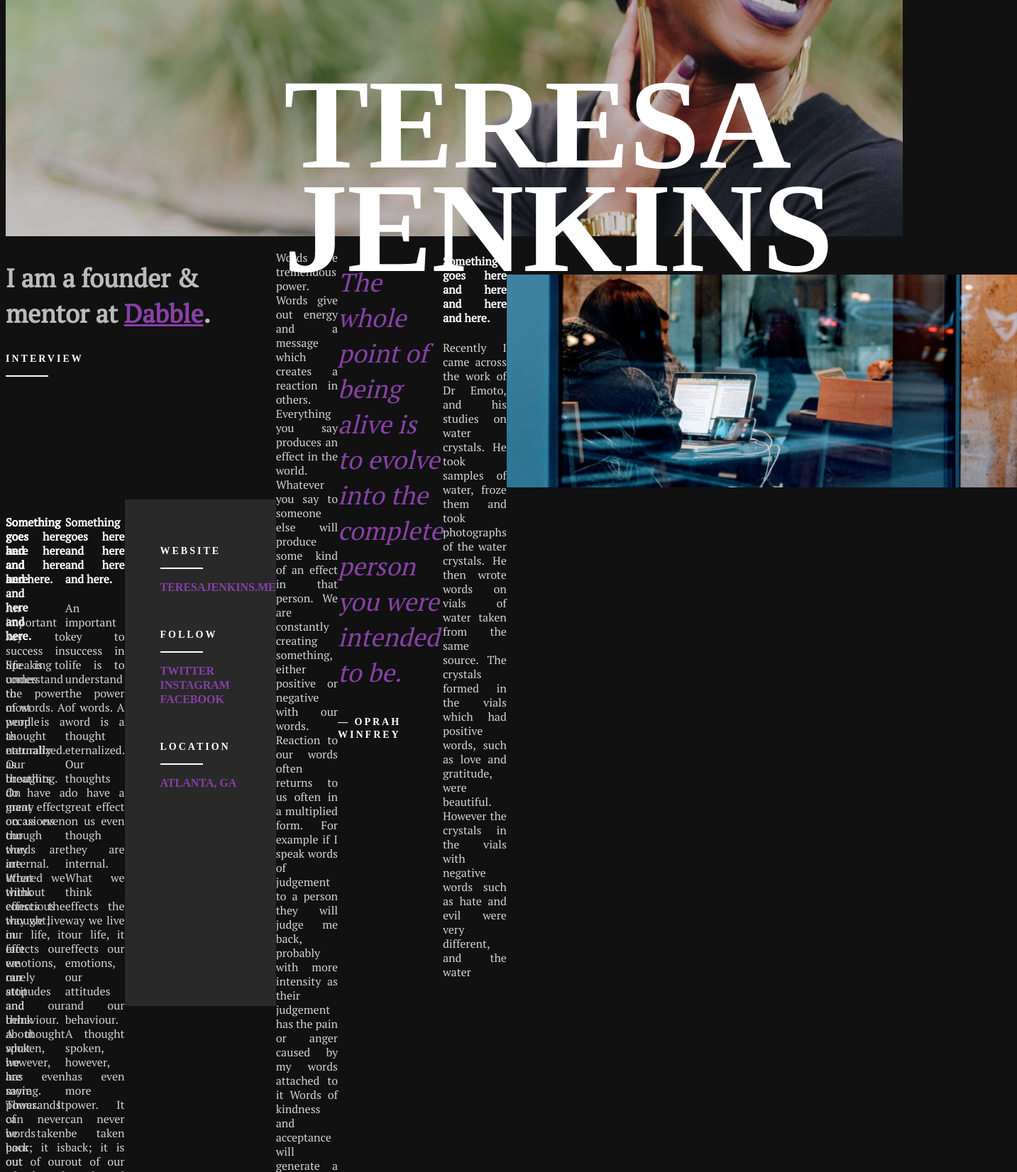
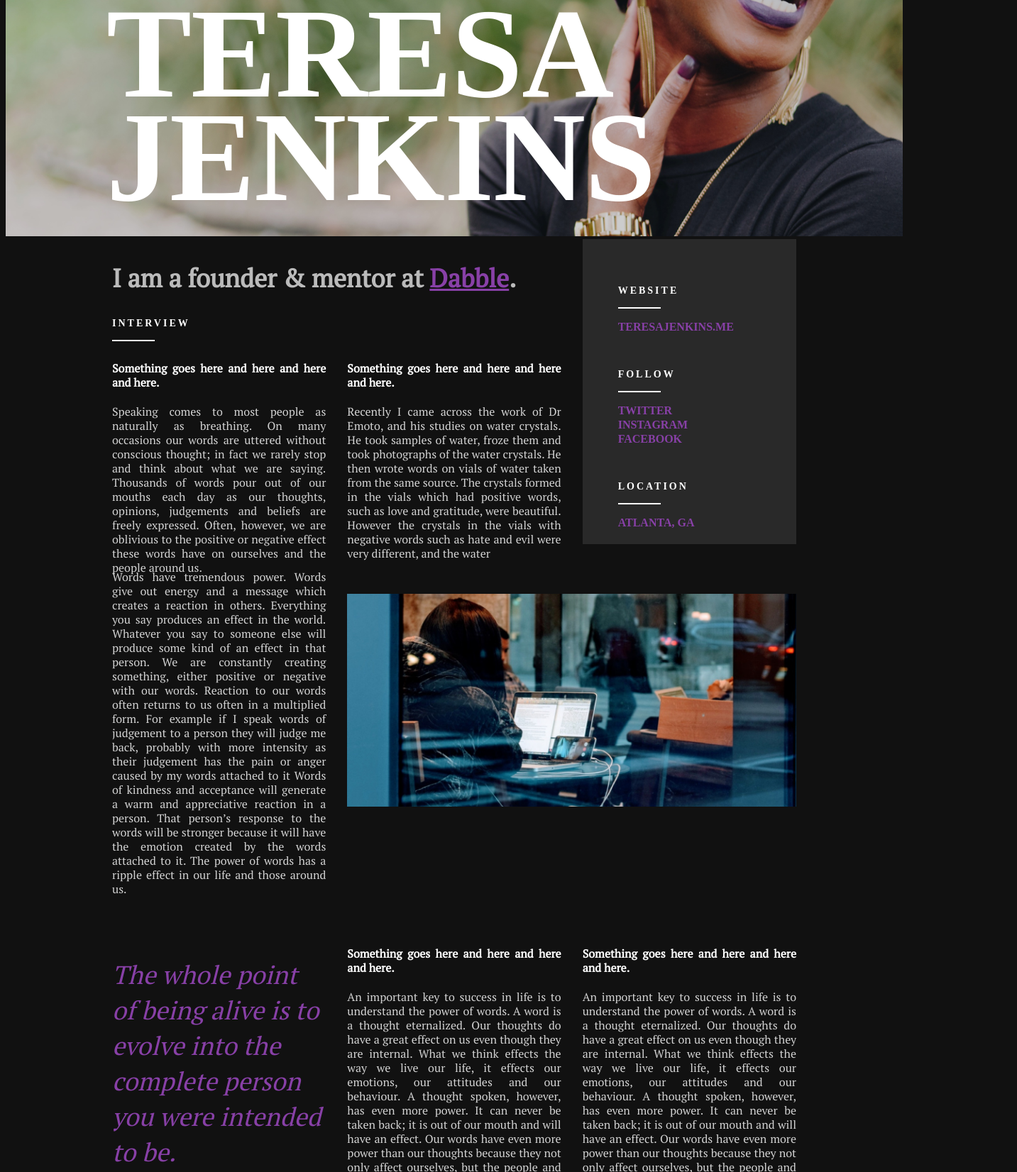
Before and after one commit to eileenrachel/inclusiveinterviews, a plain HTML site: page index.html in a window 1280 px wide. Shown: the part 377-2029 px from the top of the page at 71% size, 1433 px wide, since content can reach past the window. Drawn offline with Linux system fonts and the light colour scheme; a web font is replaced by a local one.

Commit message:
Final grid spacing.

```diff
--- a/style.css
+++ b/style.css
@@ -24,14 +24,14 @@ a {
 .logo {
   position: absolute;
   top: 50px;
-  left: 600px;
+  left: 150px;
   width: 250px;
 }
 
 .teresa-jenkins {
   position: absolute;
-  top: 300px;
-  left: 400px;
+  top: 200px;
+  left: 150px;
   color: #FFFFFF;
   font-family: "PT Sans";
   font-weight: bold;
@@ -44,6 +44,10 @@ a {
   display: grid;
   grid-template-rows: 10% 20% 35% 35%;
   grid-template-columns: repeat(12, 1fr);
+  grid-column-gap: 30px;
+  margin-left: 150px;
+  margin-right: 150px;
+  overflow: hidden;
 }
 
 
@@ -58,20 +62,39 @@ a {
   grid-column: 1 / span 4;
 }
 
-/*Add text-content-2 rule set and properties here:*/
+.text-content-2 {
+  grid-row: 3 / span 1;
+  grid-column: 1 / span 4;
+}
 
-/*Add text-content-3 rule set and properties here:*/
+.text-content-3 {
+  grid-row: 2 / span 1;
+  grid-column: 5 / span 4;
+}
 
-/*Add text-content-4 rule set and properties here:*/
+.text-content-4 {
+  grid-row: 4 / span 1;
+  grid-column: 5 / span 4;
+}
 
-/*Add text-content-5 rule set and properties here:*/
+.text-content-5 {
+  grid-row: 4 / span 1;
+  grid-column: 9 / span 4;
+}
 
-/*Add quote-content rule set and properties here:*/
+.quote-content {
+  grid-row: 4 / span 1;
+  grid-column: 1 / span 4;
+}
 
-/*Add image-content rule set and properties here:*/
+.image-content {
+  grid-row: 3 / span 1;
+  grid-column: 5 / span 8;
+}
 
 .info-content {
-  /*Add properties here:*/
+  grid-row: 1 /span 2;
+  grid-column: 9 / span 4;
 
   background-color: #292929;
   padding-top: 50px;
```
